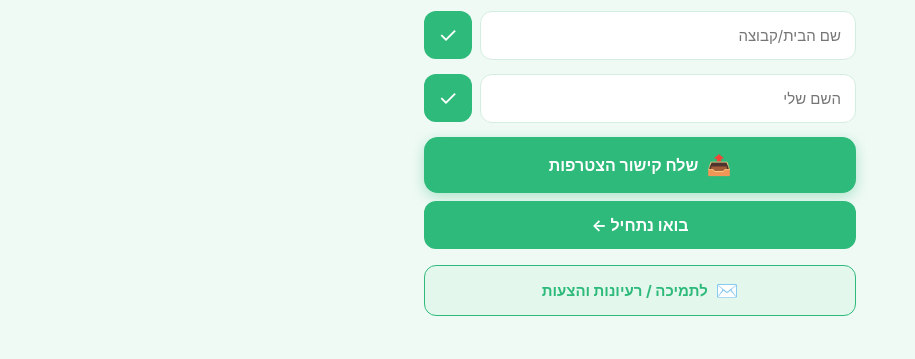
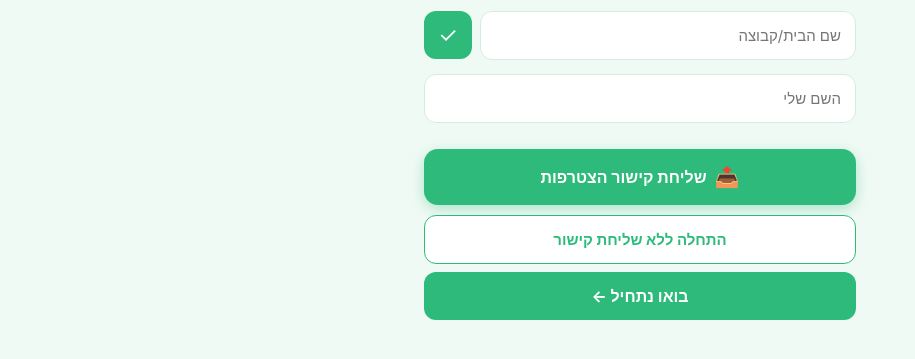
Before and after one commit to eran187-cell/shared-shopping-test, a plain HTML site: page index.html in a window 1280 px wide. Both pictures are taken after a click on the button "+ יצירת בית חדש". Shown: the part 141-500 px from the top of the page, without its empty margins (0-915 px from the left). Drawn offline with Linux system fonts and the light colour scheme.

Commit message:
v1.02 phase 3 polish — drop inline ✓; add 'start without share'; hide support
- The two ✓ buttons inline in the setup field rows are hidden. The
  inputs sit alone now; validation still happens via red border on
  the share-link click.
- "התחלה ללא שליחת קישור" added below the primary share-link CTA as
  a secondary outlined button — calls _completeInitialSetup({share:
  false}) so the user lands on home without opening the share sheet.
- supportBtn (פניה לתמיכה / רעיונות) is now hidden on the setup
  screen. It still renders in settings mode and is reachable from
  the drawer.

Bump SW cache to ss-test-v18.

Co-Authored-By: Claude Opus 4.7 <noreply@anthropic.com>

```diff
--- a/index.html
+++ b/index.html
@@ -729,12 +729,12 @@ const APP_VERSION='1.02-rc.1';
 
     <div class="ss-field-row" id="houseNameRow">
       <input id="houseName" type="text" placeholder="שם הבית/קבוצה" maxlength="30"/>
-      <button id="saveHouseNameBtn" class="ss-field-save" type="button" title="שמור" data-track="setup:saveHouseName">✓</button>
+      <button id="saveHouseNameBtn" class="ss-field-save" type="button" title="שמור" data-track="setup:saveHouseName" style="display:none">✓</button>
     </div>
 
     <div class="ss-field-row" id="creatorNameCard">
       <input id="creatorName" type="text" placeholder="השם שלי" maxlength="30"/>
-      <button id="saveCreatorNameBtn" class="ss-field-save" type="button" title="שמור" data-track="setup:saveMyName">✓</button>
+      <button id="saveCreatorNameBtn" class="ss-field-save" type="button" title="שמור" data-track="setup:saveMyName" style="display:none">✓</button>
     </div>
 
     <div class="section-card" id="membersCard">
@@ -746,9 +746,10 @@ const APP_VERSION='1.02-rc.1';
       <button id="saveMembersBtn" type="button" title="שמירה" data-track="settings:saveMembers" style="display:none;margin:10px auto 0;width:48px;height:48px;border-radius:50%;border:none;background:var(--pri);color:#fff;font-size:22px;cursor:pointer;box-shadow:0 4px 14px rgba(45,186,122,.4);font-family:inherit;align-items:center;justify-content:center">✓</button>
     </div>
 
-    <!-- Setup-mode primary action: send invite link. Manual add stays as a hidden fallback for now. -->
-    <div id="setupActions" style="display:none;margin-top:14px">
-      <button class="ss-share-cta" id="sendInviteBtn" type="button" data-track="setup:sendInvite"><span style="font-size:20px">📤</span> שלח קישור הצטרפות</button>
+    <!-- Setup-mode primary action: send invite link. Below: start without sharing. -->
+    <div id="setupActions" style="display:none;margin-top:14px;flex-direction:column;gap:10px">
+      <button class="ss-share-cta" id="sendInviteBtn" type="button" data-track="setup:sendInvite"><span style="font-size:20px">📤</span> שליחת קישור הצטרפות</button>
+      <button id="startNoShareBtn" type="button" data-track="setup:startNoShare" style="width:100%;min-height:48px;padding:14px;border-radius:12px;border:1.5px solid var(--pri);background:var(--sur);color:var(--pri);font-size:15px;font-weight:700;cursor:pointer;font-family:inherit">התחלה ללא שליחת קישור</button>
       <button id="manualEntryBtn" type="button" data-track="setup:manualEntry" style="display:none">+ הוספה ידנית</button>
     </div>
     <button class="btn-primary" id="saveSetupBtn" data-track="setup:start" style="display:none">בואו נתחיל ←</button>
@@ -1439,7 +1440,8 @@ function openSetup(mode){
   // creator-name field is shown only in initial setup; members list only in settings
   document.getElementById('creatorNameCard').style.display=mode==='setup'?'flex':'none';
   document.getElementById('membersCard').style.display=mode==='settings'?'block':'none';
-  document.getElementById('setupActions').style.display=mode==='setup'?'block':'none';
+  document.getElementById('setupActions').style.display=mode==='setup'?'flex':'none';
+  document.getElementById('supportBtn').style.display=mode==='settings'?'flex':'none';
   // inline ✓ on house-name visible in both modes; on creator-name only in setup
   const saveHN=document.getElementById('saveHouseNameBtn');if(saveHN)saveHN.style.display=mode==='settings'?'flex':'flex';
   if(mode==='setup'){
@@ -1668,11 +1670,15 @@ function _completeInitialSetup(opts){
   }
   return true;
 }
-// 70% primary: create + open native share sheet
+// Primary: create + open native share sheet
 document.getElementById('sendInviteBtn').addEventListener('click',function(){
   _completeInitialSetup({share:true});
 });
-// 30% secondary: reveal manual partner-entry section
+// Secondary: create without sharing — go straight to home
+document.getElementById('startNoShareBtn').addEventListener('click',function(){
+  _completeInitialSetup({share:false});
+});
+// (legacy) Reveal manual partner-entry section
 document.getElementById('manualEntryBtn').addEventListener('click',function(){
   document.getElementById('membersCard').style.display='block';
   this.style.display='none';
--- a/sw.js
+++ b/sw.js
@@ -1,4 +1,4 @@
-const CACHE='ss-test-v17';
+const CACHE='ss-test-v18';
 self.addEventListener('install',()=>self.skipWaiting());
 self.addEventListener('activate',e=>e.waitUntil(clients.claim()));
 self.addEventListener('fetch',e=>{
```
